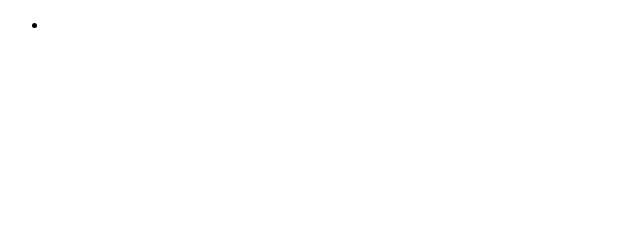
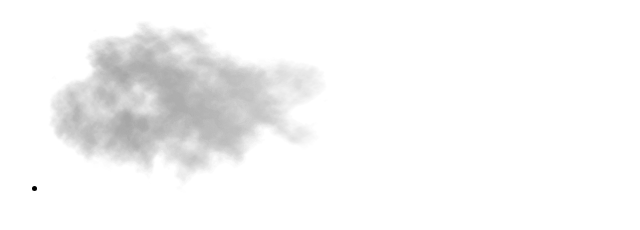
Before and after one commit to Jacky24des/ProyectounoX, a plain HTML site: page index.html in a window 1280 px wide. Shown: the whole page, without its empty margins (0-640 px from the left). Drawn offline with Linux system fonts and the light colour scheme.

Commit message:
second commit

```diff
--- a/index.html
+++ b/index.html
@@ -10,7 +10,7 @@
     <div>
         <ul>
             <li>
-
+                <a href="www.google.com"><img src="./img/humo-de-cobarcho-humo-imagen-11562935627hgfvybfkxf.png" alt=""></a>
             </li>
         </ul>
     </div>
```
Also changed, not shown: img/humo-de-cobarcho-humo-imagen-11562935627hgfvybfkxf.png (added).
